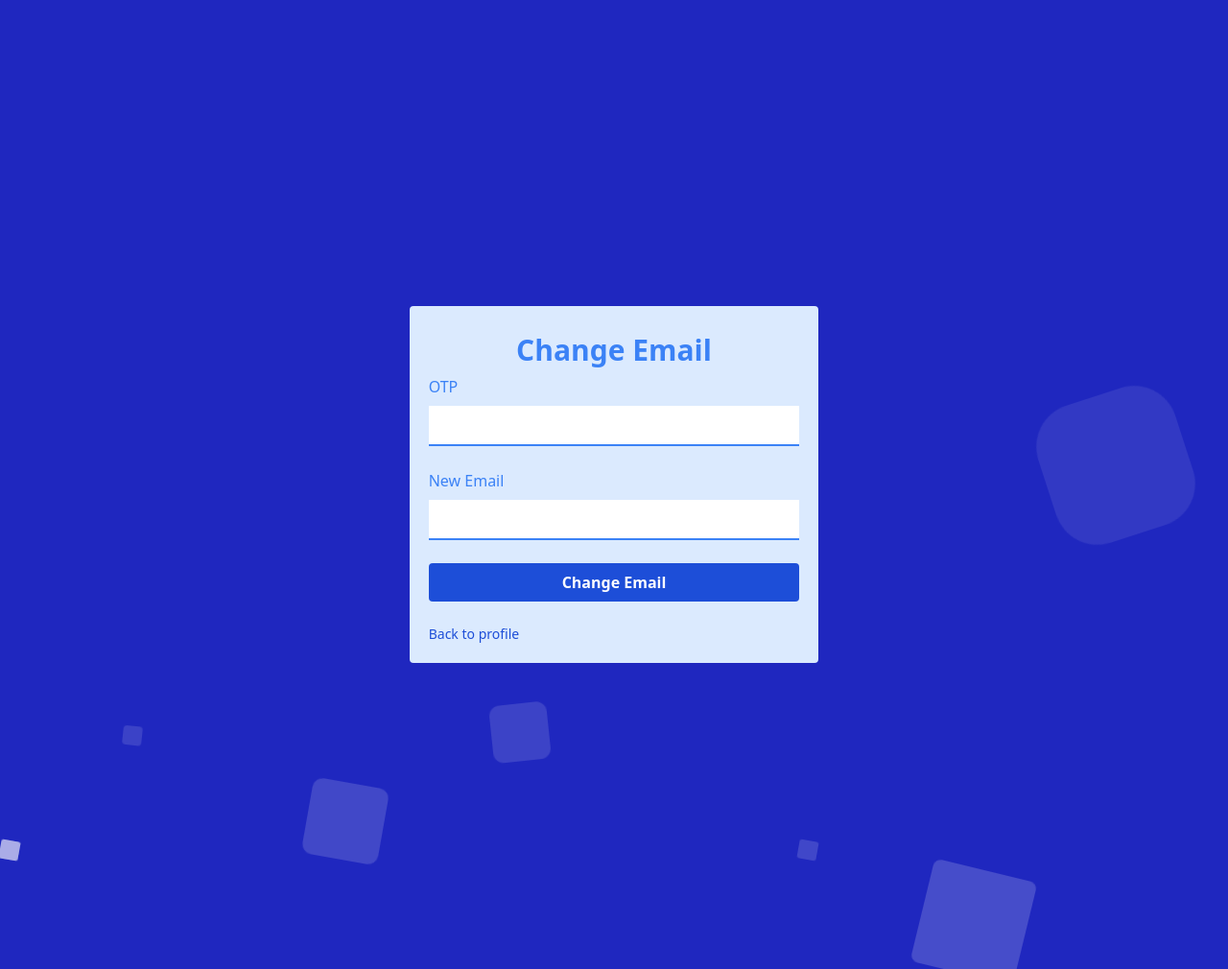
After one commit to meetoza1706/student-web, a Flask app: page /new_email in a window 1280 px wide. The commit adds this page. Shown: the whole page at 96% size. Run offline with Flask 3, Linux system fonts and the light colour scheme; the visitor is signed in with stand-in values (Sample User, id 1); style sheets or scripts are compiled from the project's sources; some libraries are stand-ins or nearby versions.

Commit message:
User Management Done

```diff
--- a/main.py
+++ b/main.py
@@ -272,6 +272,8 @@ def dashboard():
 
 @app.route('/forgot', methods=['GET', 'POST'])
 def forgot_password():
+    if 'logged_in' not in session:
+        return redirect(url_for('login'))
     msg = ''
     if request.method == 'POST':
         email = request.form['email']
@@ -294,6 +296,8 @@ def forgot_password():
 
 @app.route('/reset_password', methods=['GET', 'POST'])
 def reset_password():
+    if 'logged_in' not in session:
+        return redirect(url_for('login'))
     msg = ''
     if request.method == 'POST':
         otp = request.form['otp']
@@ -363,7 +367,7 @@ def profile():
             db_password = cursor.fetchone()[0]
 
             if bcrypt.check_password_hash(db_password, current_password):
-                hashed_new_password = hash_password(new_password)  # Hash new password
+                hashed_new_password =   hash_password(new_password)  # Hash new password
                 cursor.execute('UPDATE user_data SET password = %s WHERE username = %s', (hashed_new_password, username))
                 mysql.connection.commit()
                 flash('Password updated successfully', 'success')
@@ -380,8 +384,87 @@ def profile():
     # Render the profile page with user data
     return render_template('profile.html', username=username, email=user_data[0], f_name=user_data[1], l_name=user_data[2], profile_photo=user_data[3])
 
+@app.route('/change_email', methods=['GET','POST'])
+def change_email():
+    if 'logged_in' not in session:
+        return redirect(url_for('login'))
+    msg = ''
+    if request.method == 'POST':
+        email = request.form['email']
+        cursor = mysql.connection.cursor()
+        cursor.execute('SELECT * FROM user_data WHERE email = %s', (email,))
+        account = cursor.fetchone()
+        if account:
+            otp = generate_otp()
+            session['reset_email'] = email
+            session['otp'] = otp
+            if send_email(email, otp):
+                msg = 'An OTP has been sent to your email. Please check and enter it below.'
+                return render_template('new_email.html', msg=msg)
+            else:
+                msg = 'Failed to send OTP. Please try again later.'
+        else:
+            msg = 'Email not found in our records. Please check and try again.'
+        cursor.close()
+    return render_template('change_email.html',msg=msg)
+
+@app.route('/new_email', methods=['GET', 'POST'])
+def new_email():
+    if 'logged_in' not in session:
+        return redirect(url_for('login'))
+    msg = ''
+
+    if request.method == 'POST':
+        new_email = request.form['new_email']
+
+        # Check if the new email already exists
+        cursor = mysql.connection.cursor()
+        cursor.execute('SELECT * FROM user_data WHERE email = %s', (new_email,))
+        account = cursor.fetchone()
+
+        if account:
+            msg = 'Email already exists!'
+        else:
+            # Generate and send OTP to the new email
+            otp = generate_otp()
+            if send_email(new_email, otp):
+                session['otp'] = otp  # Store the OTP in the session
+                session['new_email'] = new_email  # Store the new email in the session
+                msg = 'OTP has been sent to your new email. Please verify.'
+                return render_template('verify_email.html', msg=msg)  # Redirect to OTP verification page
+            else:
+                msg = 'Failed to send OTP. Please try again.'
+
+    return render_template('new_email.html', msg=msg)
 
 
+@app.route('/verify_email', methods=['GET', 'POST'])
+def verify_email():
+    if 'logged_in' not in session:
+       return redirect(url_for('login'))
+
+    username = session.get('username')
+    msg = ''
+
+    if request.method == 'POST':
+        otp = request.form['otp']
+
+        # Verify OTP
+        if otp == session.get('otp'):
+            new_email = session.get('new_email')
+            if new_email:
+                cursor = mysql.connection.cursor()
+                cursor.execute('UPDATE user_data SET email = %s WHERE username = %s', (new_email, username))
+                mysql.connection.commit()
+                cursor.close()
+                msg = 'Email has been changed.'
+                session.pop('otp', None)  # Clear the OTP from session
+                session.pop('new_email', None)  # Clear the new email from session
+                return redirect(url_for('profile'))
+        else:
+            msg = 'Invalid OTP. Please try again.'
+
+    return render_template('verify_email.html', msg=msg)
 
 if __name__ == '__main__':
     app.run(debug=True)
--- /dev/null
+++ b/templates/new_email.html
@@ -0,0 +1,67 @@
+<!DOCTYPE html>
+<html lang="en">
+
+<head>
+    <meta charset="UTF-8">
+    <meta name="viewport" content="width=device-width, initial-scale=1.0">
+    <title>Reset Password - Student Web</title>
+    <script src="https://cdn.tailwindcss.com"></script>
+    <script src="https://kit.fontawesome.com/a7ad42ee25.js" crossorigin="anonymous"></script>
+    <link rel="stylesheet" href="{{ url_for('static', filename='style.css') }}">
+</head>
+
+<body class="bg-gray-100">
+    <div class="area">
+        <ul class="circles h-screen">
+            <li></li>
+            <li></li>
+            <li></li>
+            <li></li>
+            <li></li>
+            <li></li>
+            <li></li>
+            <li></li>
+            <li></li>
+            <li></li>
+            <li></li>
+            <li></li>
+            <li></li>
+            <li></li>
+            <li></li>
+            <li></li>
+        </ul>
+    </div>
+    <div class="flex justify-center items-center h-screen">
+        <div class="w-1/3 bg-blue-100 rounded p-5">
+            <header class="py-2">
+                <h2 class="text-blue-500 text-3xl text-center font-bold">Change Email</h2>
+            </header>
+            <form method="POST" action="{{ url_for('new_email') }}">
+                {% if msg %}
+                <p class="text-red-500 text-sm mb-3">{{ msg }}</p>
+                {% endif %}
+                <div>
+                    <label class="block mb-2 text-blue-500" for="otp">OTP</label>
+                    <input class="w-full p-2 mb-6 text-blue-700 border-b-2 border-blue-500 outline-none focus:bg-gray-300"
+                        type="text" name="otp" required>
+                </div>
+                <div>
+                    <label class="block mb-2 text-blue-500" for="new_email">New Email</label>
+                    <input class="w-full p-2 mb-6 text-blue-700 border-b-2 border-blue-500 outline-none focus:bg-gray-300"
+                        type="text" name="new_email" value="{{new_email}}">
+                </div>
+
+                <div>
+                    <button
+                        class="w-full bg-blue-700 hover:bg-pink-700 text-white font-bold py-2 px-4 mb-6 rounded"
+                        type="submit">Change Email</button>
+                </div>
+            </form>
+            <footer>
+                <a class="text-blue-700 hover:text-pink-700 text-sm float-left" href="/profile">Back to profile</a>
+            </footer>
+        </div>
+    </div>
+</body>
+
+</html>
--- a/templates/profile.html
+++ b/templates/profile.html
@@ -73,7 +73,8 @@
                     <div class="w-1/2">
                         <div>
                             <label class="block mb-2 text-blue-500" for="email">Email</label>
-                            <input class="p-2 mb-6 text-blue-700 border-b-2 border-blue-500 outline-none focus:bg-gray-300 w-[90%]" type="text" name="email" value="{{ email }}">
+                            <input class="p-2 mb-6 text-blue-700 border-b-2 border-blue-500 outline-none focus:bg-gray-300 w-[90%]" type="text" name="email" value="{{ email }}" disabled>
+                            <a href="/change_email"><i class="fa-solid fa-pen-to-square"></i></a>
                         </div>
                         <div>
                             <label class="block mb-2 text-blue-500" for="f_name">First Name</label>
@@ -99,8 +100,9 @@
                         </div>
                     </div>
                 </div>
-                <div class="flex justify-center items-center mt-5">
+                <div class="flex flex-col justify-center items-center mt-5">
                     <button class="w-[20%] bg-blue-700 hover:bg-pink-700 text-white font-bold py-2 px-4 mb-6 rounded" type="submit">Submit Changes</button>
+                    <a class="text-blue-700 hover:text-pink-700 text-sm float-left" href="/">Back to home</a>
                 </div>
             </form>
         </div>
```
Also changed, not shown: templates/change_email.html (added, +61 -0 lines), templates/verify_email.html (added, +61 -0 lines).
